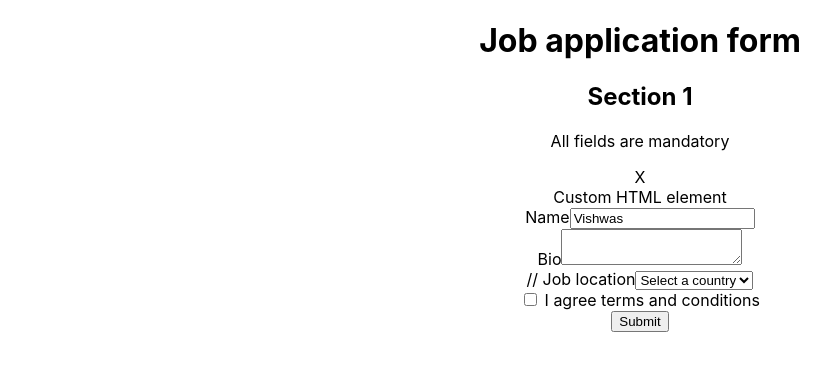
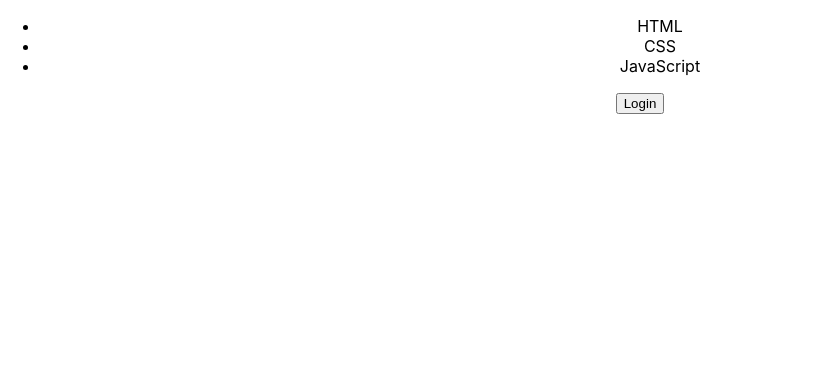
Before and after one commit to saadali-77/react-testing, a React (Create React App) app: page / in a window 1280 px wide. Shown: the top 370 px of the page, without its empty margins (0-839 px from the left). Built offline with nearby package versions, Linux system fonts and the light colour scheme.

Commit message:
30 queryby if want .nottobeindocument()

```diff
--- a/src/App.tsx
+++ b/src/App.tsx
@@ -2,10 +2,13 @@ import React from 'react';
 import logo from './logo.svg';
 import './App.css';
 import { Application } from './Components/application/application';
+import { Skills } from './Components/Skills/Skills';
 function App() {
   return (
     <div className="App">
-     <Application/>
+     {/* <Application/> */}
+
+     <Skills skills={['HTML', 'CSS', 'JavaScript']} />
     </div>
   );
 }
--- /dev/null
+++ b/src/Components/Skills/Skills.tsx
@@ -0,0 +1,30 @@
+import { useState, useEffect } from 'react'
+//import { SkillsProps } from './Skills.types'
+
+type SkillsProps={
+  skills: string[]
+}
+export const Skills = (props: SkillsProps) => {
+  const { skills } = props
+  const [isLoggedIn, setIsLoggedIn] = useState(false)
+
+  // useEffect(() => {
+  //   setTimeout(() => {
+  //     setIsLoggedIn(true)
+  //   }, 5000)
+  // }, [])
+  return (
+    <>
+      <ul>
+        {skills.map((skill) => {
+          return <li key={skill}>{skill}</li>
+        })}
+      </ul>
+      {isLoggedIn ? (
+        <button>Start learning</button>
+      ) : (
+        <button onClick={() => setIsLoggedIn(true)}>Login</button>
+      )}
+    </>
+  )
+}
```
Also changed, not shown: package.json (+9 -10 lines), 2 other files (tests, documents, lock files or other folders).
